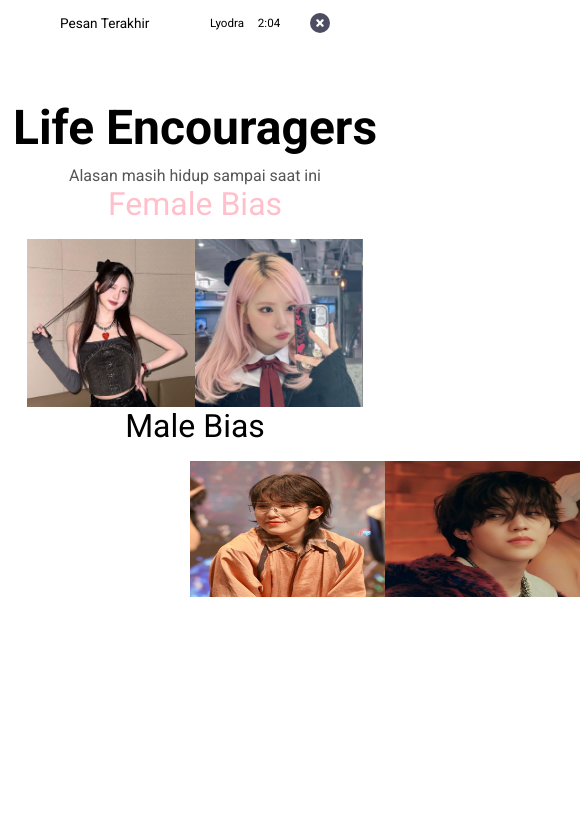
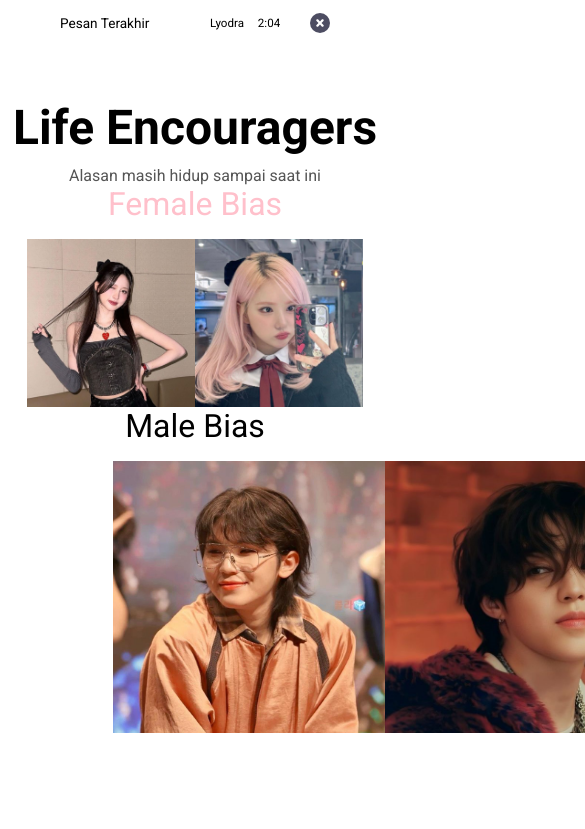
Before and after one commit to Nau-u/nau-u.github.com, a plain HTML site: page index.html in a window 390 px wide. Shown: the part 2294-3123 px from the top of the page, 585 px wide, since content can reach past the window. Drawn offline with Linux system fonts and the light colour scheme.

Commit message:
mediaqueries.css

```diff
--- a/mediaqueries.css
+++ b/mediaqueries.css
@@ -71,7 +71,7 @@
         width: 100%; /* Atur sesuai kebutuhan */
     }
     .male-bias img {
-        width: 52%; /* Sesuaikan ukuran gambar */
-        height: 50%;
+        width: 100%; /* Sesuaikan ukuran gambar */
+        height: 100%;
     }
 }
```
